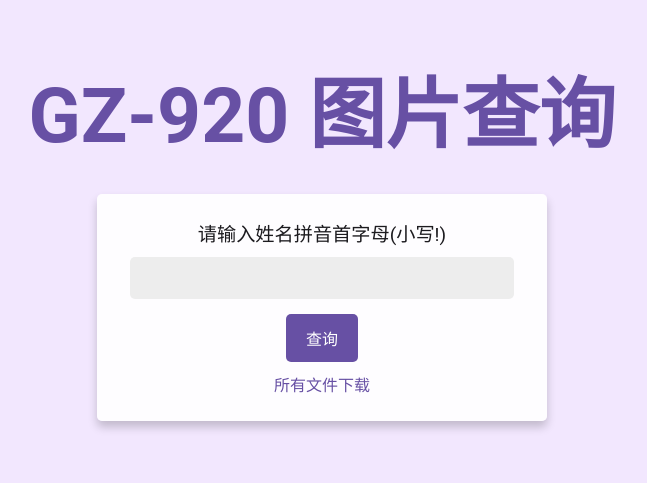
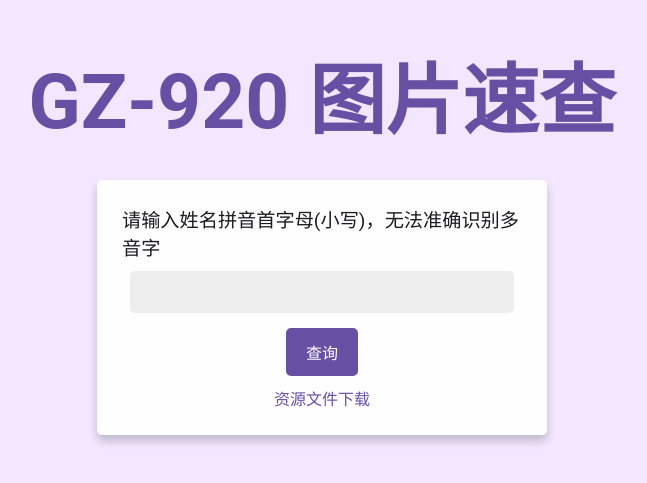
Before and after one commit to GZ-920/fzcha, a plain HTML site: page index.html in a window 1280 px wide. Shown: the part 179-662 px from the top of the page, without its empty margins (318-965 px from the left). Drawn offline with nearby package versions, Linux system fonts and the light colour scheme.

Commit message:
更新 index.html

```diff
--- a/index.html
+++ b/index.html
@@ -3,7 +3,7 @@
 <head>
     <meta charset="UTF-8">
     <meta name="viewport" content="width=device-width, initial-scale=1.0">
-    <title>GZ-920 拼音图片查询(测试版)</title>
+    <title>GZ-920 图片速查(测试版)</title>
     <script src="https://cdnjs.cloudflare.com/ajax/libs/PapaParse/5.3.0/papaparse.min.js"></script>
     <style>
         :root {
@@ -88,12 +88,12 @@
     </style>
 </head>
 <body>
-    <h1>GZ-920 图片查询</h1>
+    <h1>GZ-920 图片速查</h1>
     <form id="query-form">
-        <label for="name">请输入姓名拼音首字母(小写!)</label>
+        <label for="name">请输入姓名拼音首字母(小写)，无法准确识别多音字</label>
         <input type="text" id="name" name="name">
         <button type="submit">查询</button>
-        <a href="https://mpimg.cn/down.php/b56f105f2621870cafd73882fbfa15eb.7z" style="margin-top: 10px; color: var(--primary-color); text-decoration: none;">所有文件下载</a>
+        <a href="https://mpimg.cn/down.php/b56f105f2621870cafd73882fbfa15eb.7z" style="margin-top: 10px; color: var(--primary-color); text-decoration: none;">资源文件下载</a>
     </form>
 
     <div id="result-container" style="margin-top: 20px; text-align: center;"></div>
@@ -133,7 +133,7 @@
                             resultContainer.appendChild(img);
                         });
                     } else {
-                        alert('你可能打错了字哦~');
+                        alert('你可能打错了字哦~/库中没有收入');
                     }
                 };
             }
```
